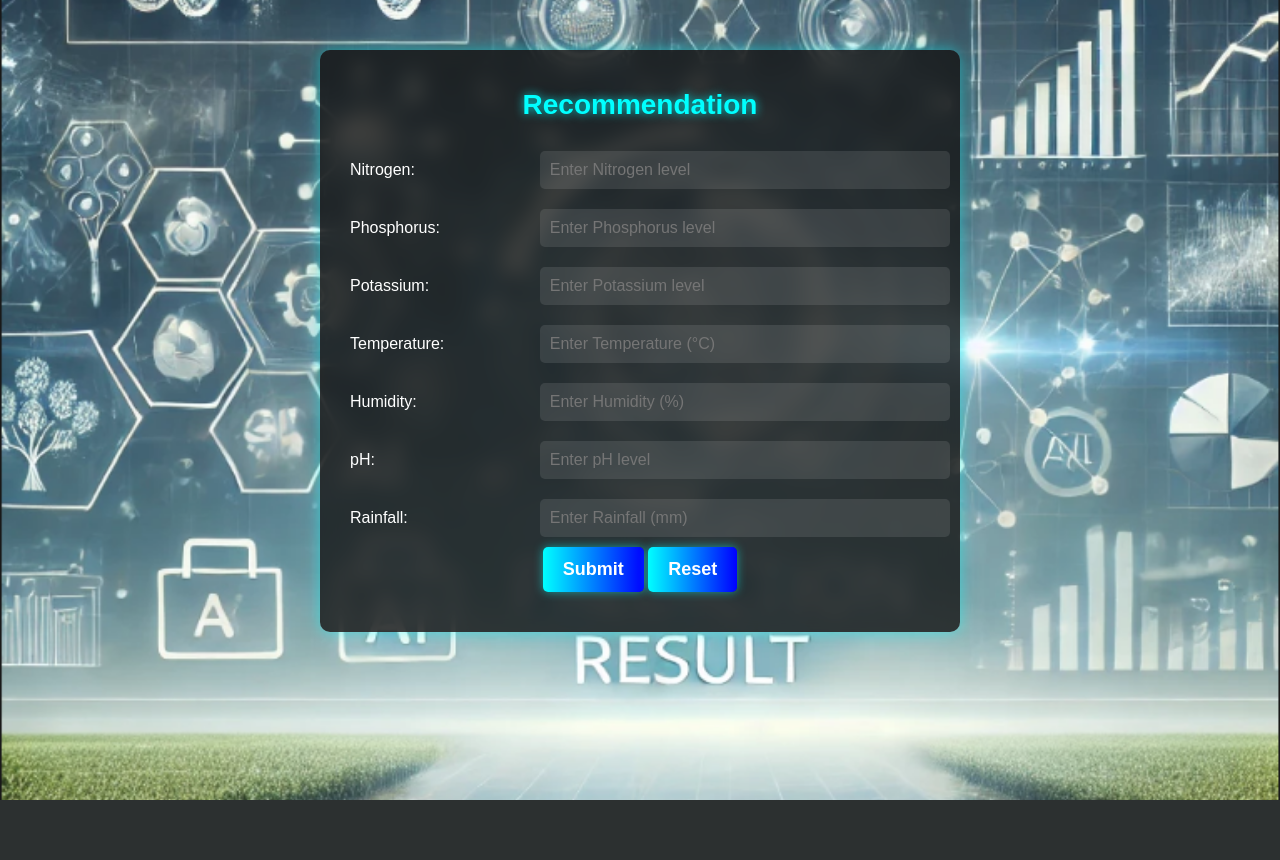
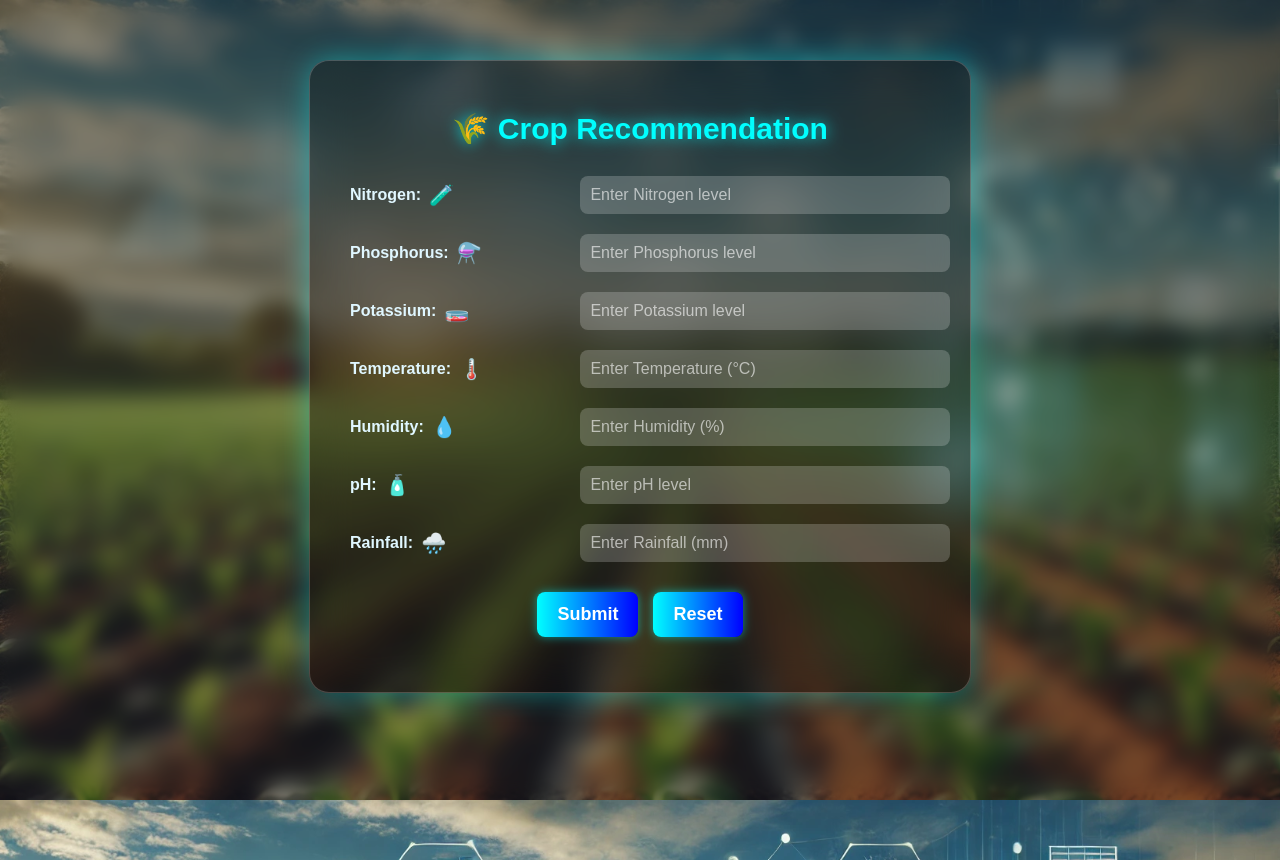
Before and after one commit to Sujanasri26/crop-prediction, a Django app: page /crop/recommend/ in a window 1280 px wide. Before the commit the page ends 800 px from the top, so only its background shows below. Run offline with Django 5.2, Linux system fonts and the light colour scheme; parts of the project's set-up code (start-up, migrations or seed data) failed here and were passed over.

Commit message:
Fixed embedded repo issue

```diff
--- a/crop_recomendation/settings.py
+++ b/crop_recomendation/settings.py
@@ -25,7 +25,8 @@ SECRET_KEY = "django-insecure-^&tl9d_1h=0(3)(vl3_tl*0qdz4)7ppqf^#^y5(*_rv^*1l3e_
 # SECURITY WARNING: don't run with debug turned on in production!
 DEBUG = True
 
-ALLOWED_HOSTS = []
+# ALLOWED_HOSTS = ['chejarlasujanasri123.pythonanywhere.com']
+ALLOWED_HOSTS =[]
 
 
 # Application definition
--- /dev/null
+++ b/requirements.txt
@@ -0,0 +1,4 @@
+pymupdf
+google-generativeai
+gunicorn
+django
--- a/templates/index.html
+++ b/templates/index.html
@@ -4,9 +4,10 @@
 <head>
     <title>Crop Recommendation</title>
     <script src="https://code.jquery.com/jquery-3.6.0.min.js"></script>
+
     <style>
     body {
-        background-image: url("{% static 'pre1.png' %}");
+        background-image: url("{% static '6076e2e8-b410-410b-a1e6-837960e51357.webp' %}");
         background-size: cover;
         background-repeat: no-repeat;
         background-position: center;
@@ -16,6 +17,24 @@
         text-align: center;
         margin: 0;
         padding: 0;
+        top:0;
+        position: relative;
+        height: 100vh;
+        overflow: hidden;
+    }
+
+    /* 🌫️ Frosted glass overlay */
+    body::before {
+        content: "";
+        position: fixed;
+        top: 0;
+        left: 0;
+        width: 100%;
+        height: 100%;
+        background: rgba(0, 0, 0, 0.4);
+        backdrop-filter: blur(10px);
+        -webkit-backdrop-filter: blur(10px);
+        z-index: 0;
     }
 
     .container {
@@ -23,19 +42,27 @@
         z-index: 1;
         max-width: 600px;
         margin: auto;
-        padding: 20px;
-        background: rgba(20, 20, 20, 0.8);
-        border-radius: 10px;
-        box-shadow: 0 0 15px rgba(0, 255, 255, 0.5);
-        backdrop-filter: blur(10px);
-        margin-top: 50px;
+        padding: 30px;
+        background: rgba(0, 0, 0, 0.3);
+        border-radius: 20px;
+        box-shadow: 0 0 30px rgba(0, 255, 255, 0.4);
+        backdrop-filter: blur(20px);
+        -webkit-backdrop-filter: blur(20px);
+        border: 1px solid rgba(255, 255, 255, 0.2);
+        margin-top: 60px;
+        animation: fadeIn 1.5s ease-in-out;
+    }
+
+    @keyframes fadeIn {
+        from { opacity: 0; transform: translateY(-20px); }
+        to { opacity: 1; transform: translateY(0); }
     }
 
     h1 {
-        font-size: 28px;
+        font-size: 30px;
         font-weight: bold;
         color: cyan;
-        text-shadow: 0 0 10px rgba(0, 255, 255, 0.8);
+        text-shadow: 0 0 15px rgba(0, 255, 255, 0.8);
         margin-bottom: 20px;
     }
 
@@ -47,6 +74,19 @@
     td {
         padding: 10px;
         text-align: left;
+        vertical-align: middle;
+    }
+
+    label {
+        font-weight: bold;
+        color: #e0f7ff;
+        display: flex;
+        align-items: center;
+        gap: 8px;
+    }
+
+    label span.icon {
+        font-size: 20px;
     }
 
     input {
@@ -54,11 +94,27 @@
         padding: 10px;
         font-size: 16px;
         border: none;
-        border-radius: 5px;
-        background: rgba(255, 255, 255, 0.1);
+        border-radius: 8px;
+        background: rgba(255, 255, 255, 0.2);
         color: white;
         outline: none;
         transition: 0.3s;
+    }
+
+    input::placeholder {
+        color: rgba(255, 255, 255, 0.6);
+    }
+
+    input:focus {
+        background: rgba(255, 255, 255, 0.3);
+        box-shadow: 0 0 10px cyan;
+    }
+
+    .button-container {
+        margin-top: 20px;
+        display: flex;
+        justify-content: center;
+        gap: 15px;
     }
 
     button {
@@ -68,7 +124,7 @@
         color: white;
         background: linear-gradient(90deg, cyan, blue);
         border: none;
-        border-radius: 5px;
+        border-radius: 8px;
         cursor: pointer;
         transition: 0.3s;
         box-shadow: 0 0 10px rgba(0, 255, 255, 0.5);
@@ -77,58 +133,92 @@
     button:hover {
         background: linear-gradient(90deg, blue, cyan);
         box-shadow: 0 0 20px rgba(0, 255, 255, 0.8);
+        transform: scale(1.05);
     }
 
     #result {
-        font-size: 20px;
+        font-size: 22px;
         font-weight: bold;
-        color:white;
-        text-shadow: 0 0 10px white;
-        margin-top: 20px;
+        color: white;
+        text-shadow: 0 0 10px cyan;
+        margin-top: 25px;
     }
     </style>
 </head>
+
 <body>
     <div class="container">
-        <h1>Recommendation</h1>
+        <h1>🌾 Crop Recommendation</h1>
         <form id="recommend-form">
             {% csrf_token %}
             <table>
                 <tr>
-                    <td><label for="nitrogen">Nitrogen:</label></td>
-                    <td><input type="text" id="nitrogen" name="nitrogen" placeholder="Enter Nitrogen level"></td>
+                    <td>
+                        <label for="nitrogen"> Nitrogen:<span class="icon">🧪</span></label>
+                    </td>
+                    <td>
+                        <input type="text" id="nitrogen" name="nitrogen" placeholder="Enter Nitrogen level">
+                    </td>
                 </tr>
                 <tr>
-                    <td><label for="phosphorus">Phosphorus:</label></td>
-                    <td><input type="text" id="phosphorus" name="phosphorus" placeholder="Enter Phosphorus level"></td>
+                    <td>
+                        <label for="phosphorus"> Phosphorus:<span class="icon">⚗️</span></label>
+                    </td>
+                    <td>
+                        <input type="text" id="phosphorus" name="phosphorus" placeholder="Enter Phosphorus level">
+                    </td>
                 </tr>
                 <tr>
-                    <td><label for="potassium">Potassium:</label></td>
-                    <td><input type="text" id="potassium" name="potassium" placeholder="Enter Potassium level"></td>
+                    <td>
+                        <label for="potassium">Potassium:<span class="icon">🧫</span> </label>
+                    </td>
+                    <td>
+                        <input type="text" id="potassium" name="potassium" placeholder="Enter Potassium level">
+                    </td>
                 </tr>
                 <tr>
-                    <td><label for="temperature">Temperature:</label></td>
-                    <td><input type="text" id="temperature" name="temperature" placeholder="Enter Temperature (°C)"></td>
+                    <td>
+                        <label for="temperature"> Temperature:<span class="icon">🌡️</span></label>
+                    </td>
+                    <td>
+                        <input type="text" id="temperature" name="temperature" placeholder="Enter Temperature (°C)">
+                    </td>
                 </tr>
                 <tr>
-                    <td><label for="humidity">Humidity:</label></td>
-                    <td><input type="text" id="humidity" name="humidity" placeholder="Enter Humidity (%)"></td>
+                    <td>
+                        <label for="humidity"> Humidity:<span class="icon">💧</span></label>
+                    </td>
+                    <td>
+                        <input type="text" id="humidity" name="humidity" placeholder="Enter Humidity (%)">
+                    </td>
                 </tr>
                 <tr>
-                    <td><label for="ph">pH:</label></td>
-                    <td><input type="text" id="ph" name="ph" placeholder="Enter pH level"></td>
+                    <td>
+                        <label for="ph"> pH:<span class="icon">🧴</span></label>
+                    </td>
+                    <td>
+                        <input type="text" id="ph" name="ph" placeholder="Enter pH level">
+                    </td>
                 </tr>
                 <tr>
-                    <td><label for="rainfall">Rainfall:</label></td>
-                    <td><input type="text" id="rainfall" name="rainfall" placeholder="Enter Rainfall (mm)"></td>
+                    <td>
+                        <label for="rainfall">Rainfall:<span class="icon">🌧️</span> </label>
+                    </td>
+                    <td>
+                        <input type="text" id="rainfall" name="rainfall" placeholder="Enter Rainfall (mm)">
+                    </td>
                 </tr>
             </table>
+
             <div class="button-container">
                 <button type="submit">Submit</button>
                 <button type="reset">Reset</button>
             </div>
         </form>
+
         <h2 id="result"></h2>
+    </div>
+
     <script>
         $(document).ready(function() {
             $("#recommend-form").on("submit", function(e) {
@@ -158,6 +248,5 @@
             });
         });
     </script>
-    </div>
 </body>
 </html>
```
Lines whose indentation alone changed are shown as unchanged.
